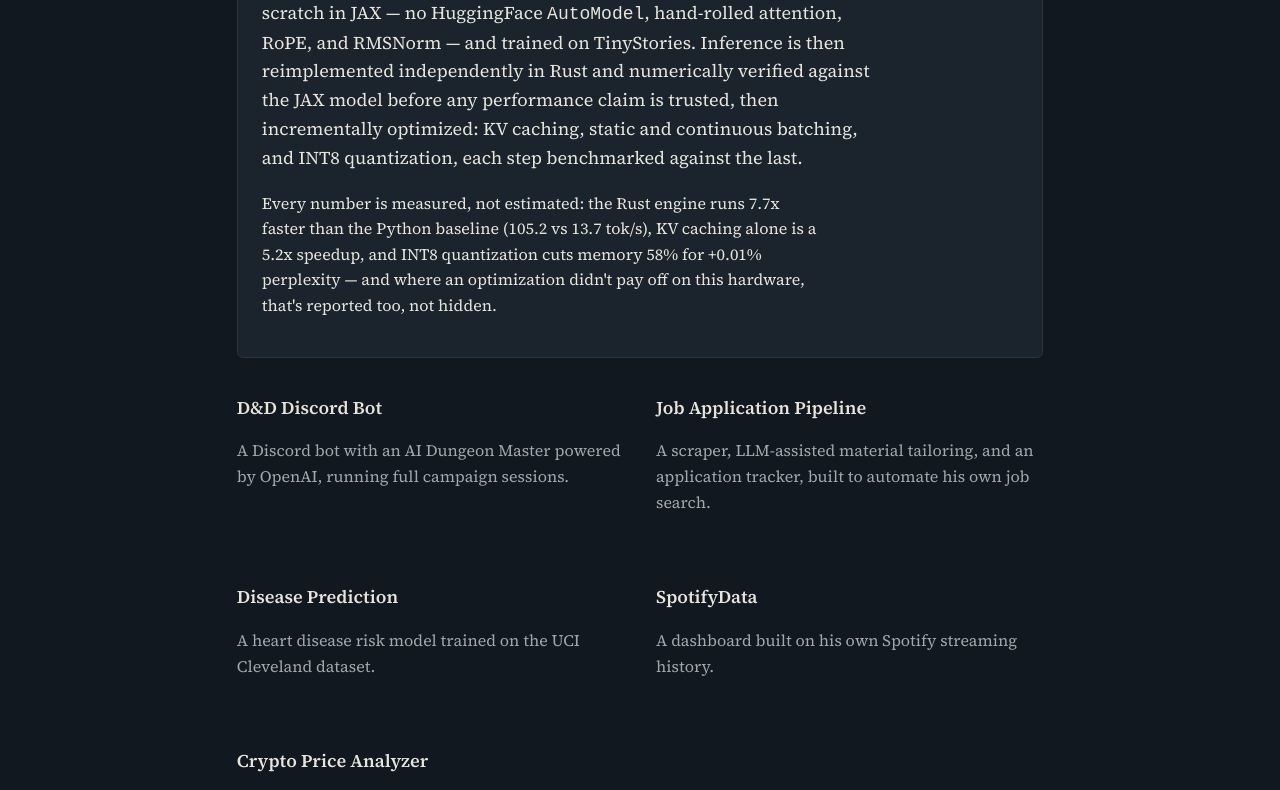
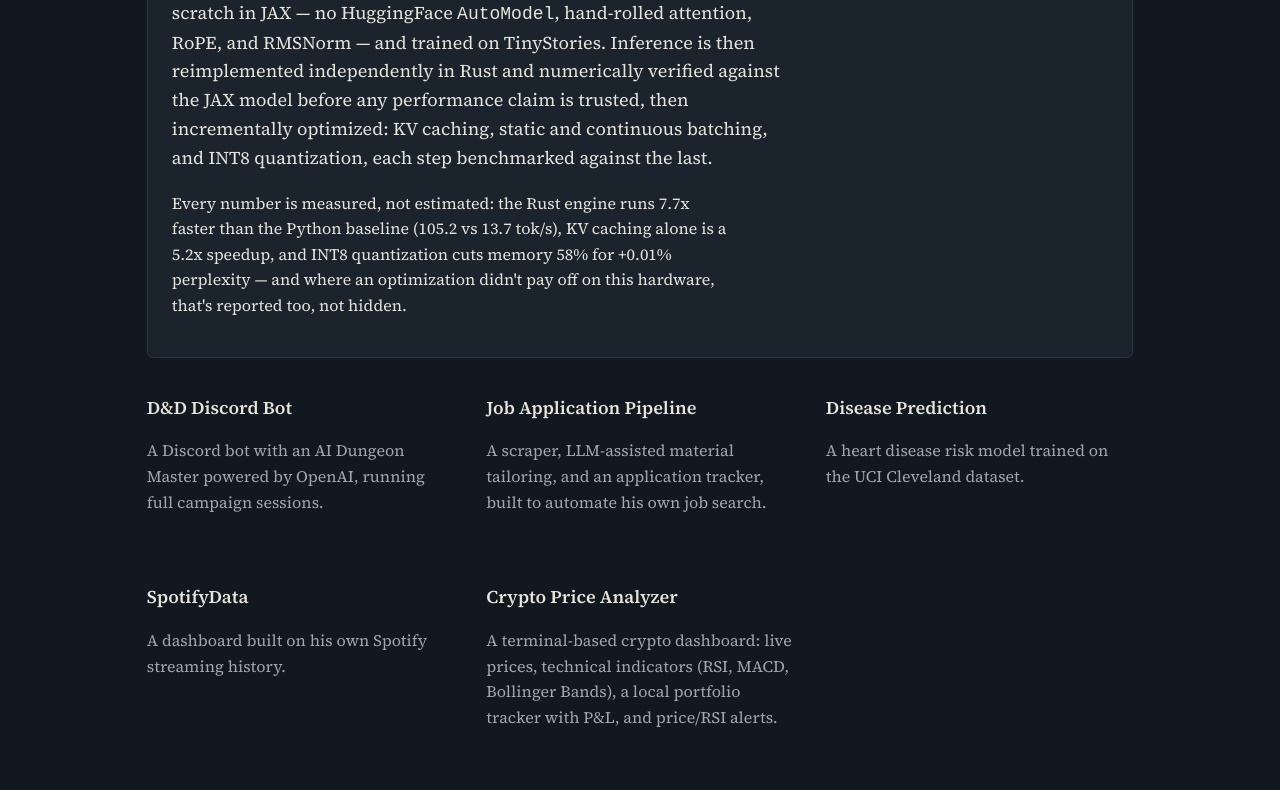
Before and after one commit to SergioL22/Portfolio-, a website: page index.html in a window 1280 px wide. Shown: the part 2010-2800 px from the top of the page. Drawn offline with Linux system fonts and the light colour scheme.

Commit message:
Widen layout to a fuller webpage width and make project grid responsive

```diff
--- a/styles.css
+++ b/styles.css
@@ -63,7 +63,7 @@ a:hover { color: var(--signal); }
   display: flex;
   justify-content: space-between;
   align-items: center;
-  max-width: 960px;
+  max-width: 1140px;
   margin: 0 auto;
   padding: 28px 0;
 }
@@ -82,7 +82,7 @@ a:hover { color: var(--signal); }
 }
 .masthead-nav a:hover { color: var(--culture); }
 
-main { max-width: 960px; margin: 0 auto; padding: 0 6vw; }
+main { max-width: 1140px; margin: 0 auto; padding: 0 6vw; }
 
 .hero {
   padding: 64px 0 48px;
@@ -195,7 +195,7 @@ main { max-width: 960px; margin: 0 auto; padding: 0 6vw; }
 
 .project-grid {
   display: grid;
-  grid-template-columns: 1fr 1fr;
+  grid-template-columns: repeat(auto-fit, minmax(240px, 1fr));
   gap: 24px 32px;
   margin-top: 36px;
 }
```
